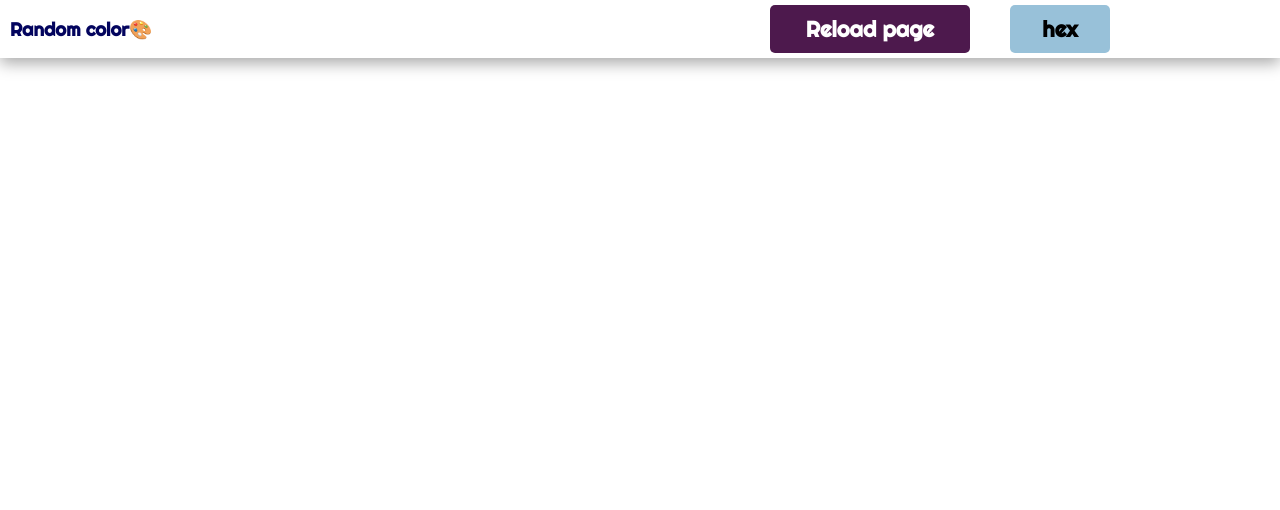
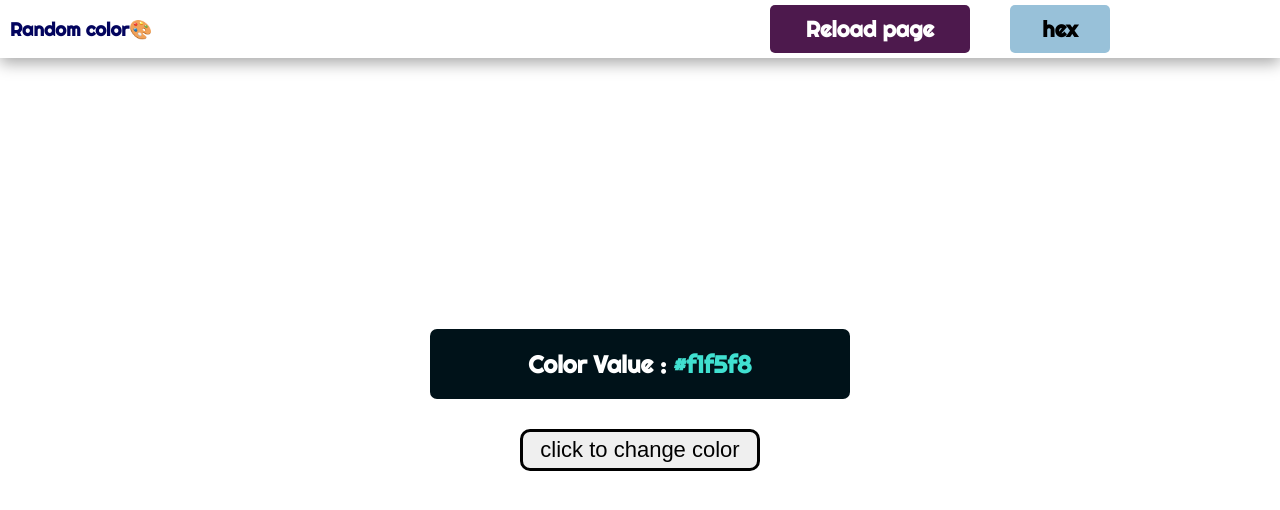
Before and after one commit to pooulad/random-color-maker, a plain HTML site: page index.html in a window 1280 px wide. Drawn offline with Linux system fonts and the light colour scheme.

Commit message:
main page created

```diff
--- a/index.html
+++ b/index.html
@@ -19,5 +19,9 @@
             </div>
         </div>
     </nav>
+    <div class="container">
+        <h2 class="h2_container">Color Value : <span class="colorValue">#f1f5f8</span></h2>
+        <button class="btn btn_hero">click to change color</button>
+    </div>
 </body>
 </html>
--- a/styles.css
+++ b/styles.css
@@ -4,8 +4,10 @@
     padding: 0px;
     box-sizing: border-box;
 }
+body{
+    font-family: 'Righteous', cursive;
+}
 .main_nav{
-    font-family: 'Righteous', cursive;
     display: flex;
     flex-direction: row;
     justify-content: space-between;
@@ -78,9 +80,45 @@
     color: #03045e;
     padding: 10px;
 }
-.hex_a{
-
+.container{
+    display: flex;
+    flex-direction: column;
+    justify-content: center;
+    align-items: center;
+    position: fixed;
+    top: 50%;
+    left: 50%;
+    width: 600px;
+    height: 200px;
+    margin-left: -300px;
+    margin-top: -100px;
 }
-.reload_a{
-
+.h2_container{
+    text-align: center;
+    padding: 20px;
+    margin-bottom: 30px;
+    background-color: #001219;
+    color: white;
+    width: 70%;
+    height: auto;
+    border-radius: 7px;
 }
+.colorValue{
+    color: turquoise;
+}
+.btn{
+    border: 3px solid black;
+    outline: none;
+    width: 40%;
+    height: auto;
+    padding: 5px;
+    border-radius: 10px;
+    cursor: pointer;
+    transition: all 300ms ease-in;
+    font-size: 22px;
+}
+.btn:hover{
+    transform: scale(1.09);
+    background-color: #000000;
+    color: white;
+}
```
